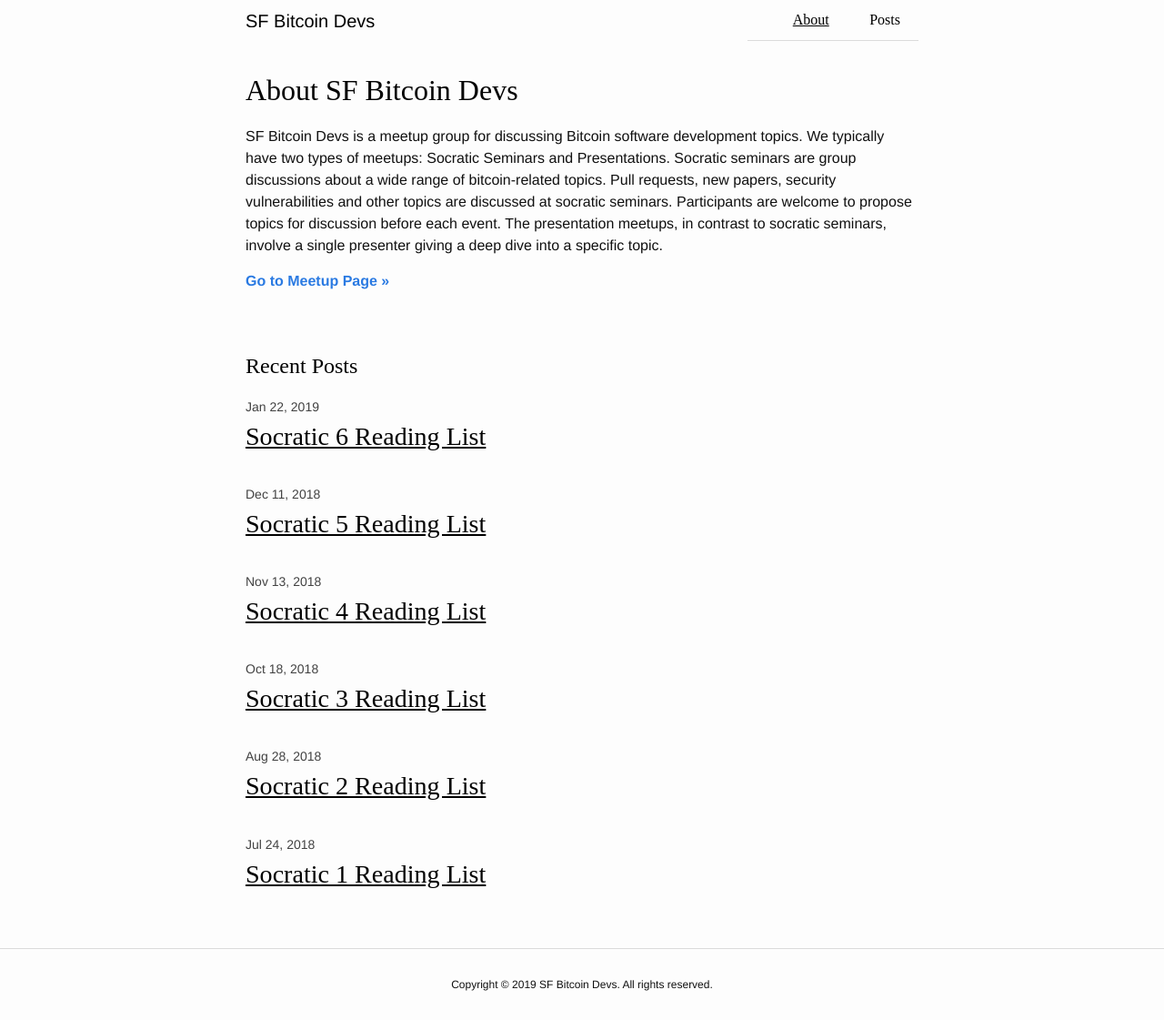
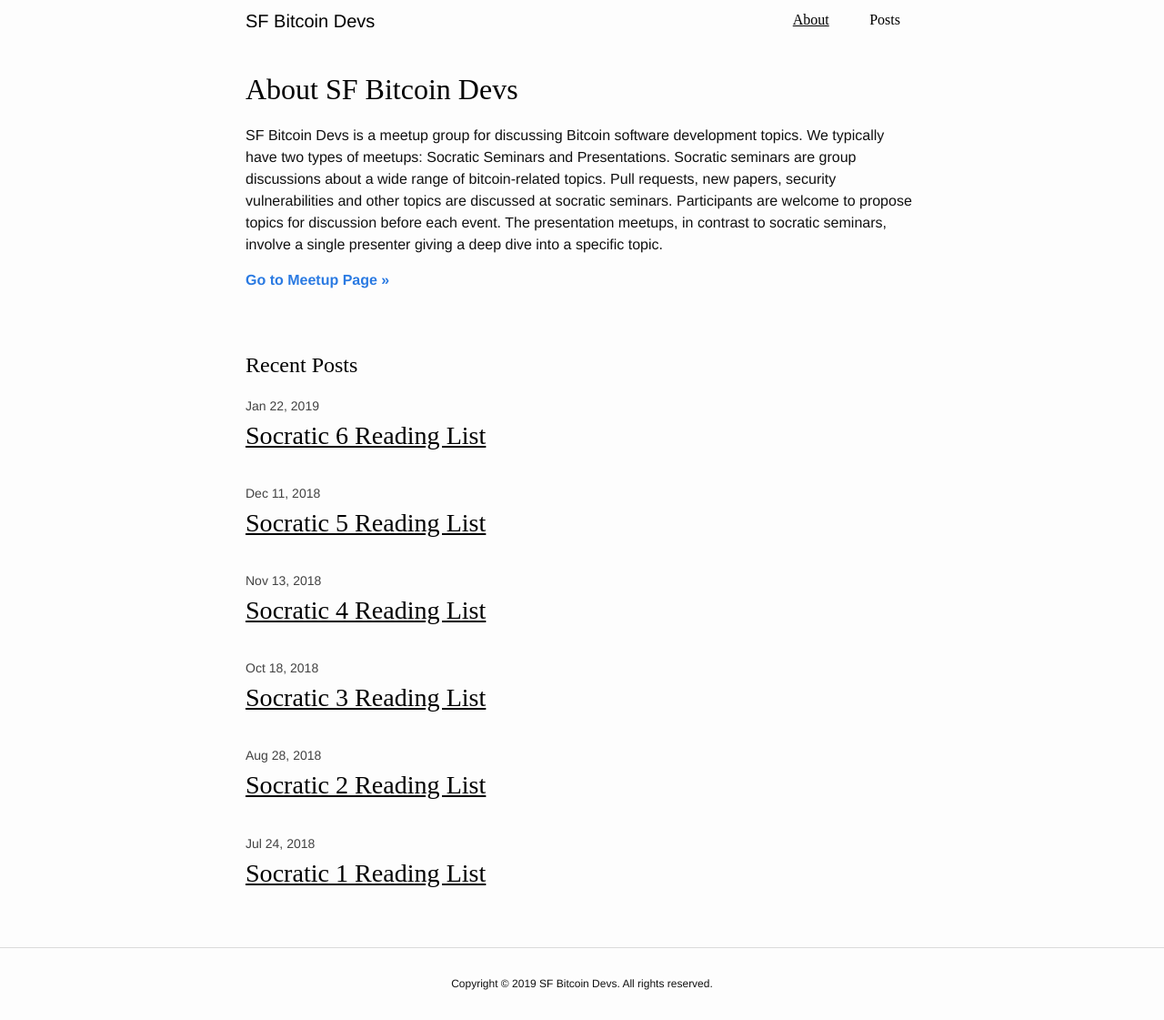
Before and after one commit to sfbitcoindevs/sfbitcoindevs, a Jekyll site: the page built from index.html, in a window 1280 px wide. Shown: the whole page at 91% size. Built offline with Jekyll 4.4.1, drawn with Linux system fonts in a browser that asks for light colours.

Commit message:
fix styling

```diff
--- a/_sass/_layout.scss
+++ b/_sass/_layout.scss
@@ -2,7 +2,6 @@
 /*Styling of Navigation Bar*/
 .site-nav {
     border-width: 1px 0;
-    border-bottom: 1px solid $gray-color-light;
     list-style: none;
     padding: 10px 0px;
     text-align: right;
```
